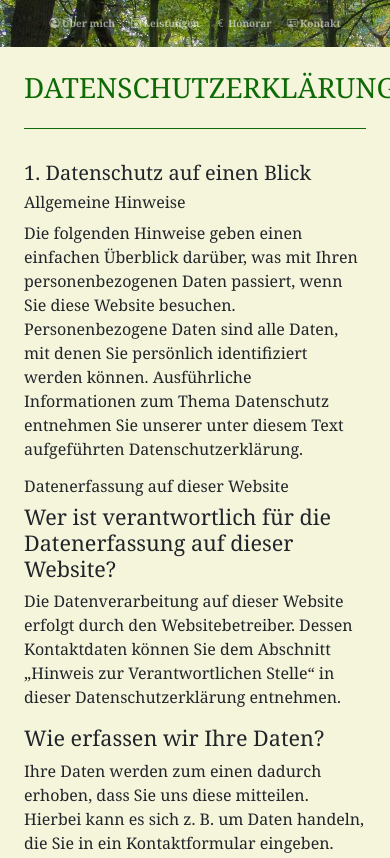
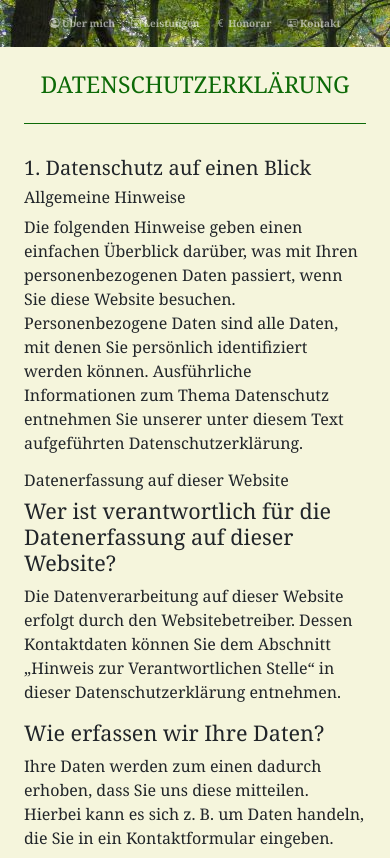
Before and after one commit to Marco290395/Marco290395.github.io, a plain HTML site: page data-privacy.html in a window 390 px wide. Shown: the top 858 px of the page. Drawn offline with nearby package versions, Linux system fonts and the light colour scheme.

Commit message:
fixed styling for data-privacy title

```diff
--- a/data-privacy.css
+++ b/data-privacy.css
@@ -1,3 +1,9 @@
+@media only screen and (max-width: 800px) {
+  .data-privacy {
+    font-size: calc(1.3rem + 0.6vw) !important;
+  }
+}
+
 .data-privacy {
   border-bottom: 1px solid #0d6a07;
   color: #0d6a07 !important;
```
